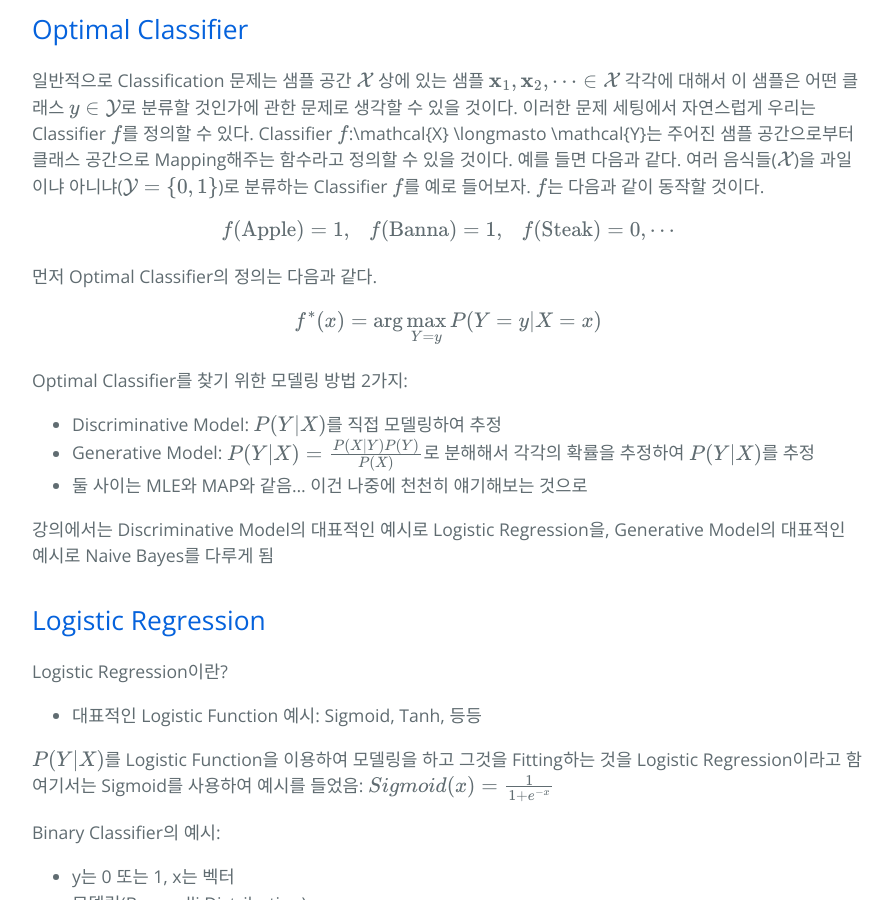
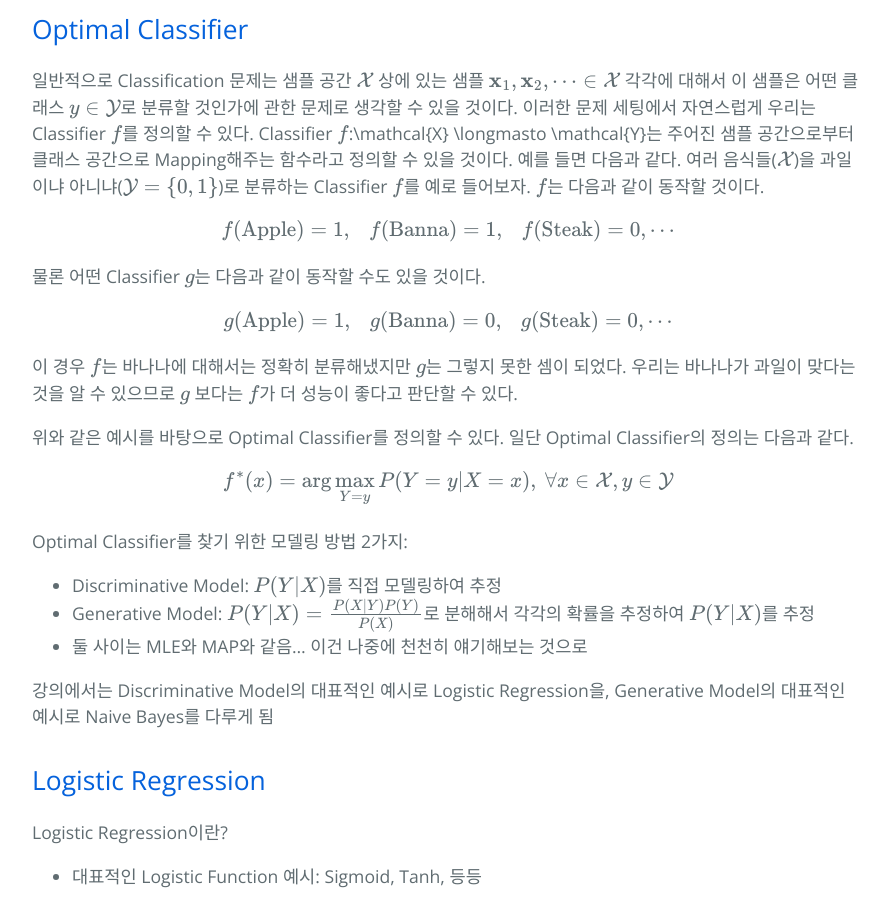
Before and after one commit to hcnoh/hcnoh.github.io, a Jekyll site: the page built from _posts/2019-04-25-logistic-regression-and-naive-bayes.md, in a window 1280 px wide and 900 px high, scrolled down 589 px. Shown: the whole window, without its empty margins (192-1085 px from the left). Built offline with Jekyll 4.4.1, drawn with Linux system fonts in a browser that asks for light colours; formulas are drawn with MathJax 3; comment, search, counter and statistics services are not loaded.

Commit message:
Update 2019-04-25-logistic-regression-and-naive-bayes.md

```diff
--- a/_posts/2019-04-25-logistic-regression-and-naive-bayes.md
+++ b/_posts/2019-04-25-logistic-regression-and-naive-bayes.md
@@ -21,9 +21,17 @@ $$
 f(\text{Apple}) = 1, \ \ \ f(\text{Banna}) = 1, \ \ \ f(\text{Steak}) = 0, \cdots
 $$
 
-먼저 Optimal Classifier의 정의는 다음과 같다.
+물론 어떤 Classifier $$g$$는 다음과 같이 동작할 수도 있을 것이다.
 
-$$f^*(x) = \arg \max_{Y=y}P(Y=y \vert X=x)$$
+$$
+g(\text{Apple}) = 1, \ \ \ g(\text{Banna}) = 0, \ \ \ g(\text{Steak}) = 0, \cdots
+$$
+
+이 경우 $$f$$는 바나나에 대해서는 정확히 분류해냈지만 $$g$$는 그렇지 못한 셈이 되었다. 우리는 바나나가 과일이 맞다는 것을 알 수 있으므로 $$g$$ 보다는 $$f$$가 더 성능이 좋다고 판단할 수 있다.
+
+위와 같은 예시를 바탕으로 Optimal Classifier를 정의할 수 있다. 일단 Optimal Classifier의 정의는 다음과 같다.
+
+$$f^*(x) = \arg \max_{Y=y}P(Y=y \vert X=x), \ \forall x\in \mathcal{X}, y\in \mathcal{Y}$$
 
 Optimal Classifier를 찾기 위한 모델링 방법 2가지:
 - Discriminative Model: $$P(Y\vert X)$$를 직접 모델링하여 추정
```
